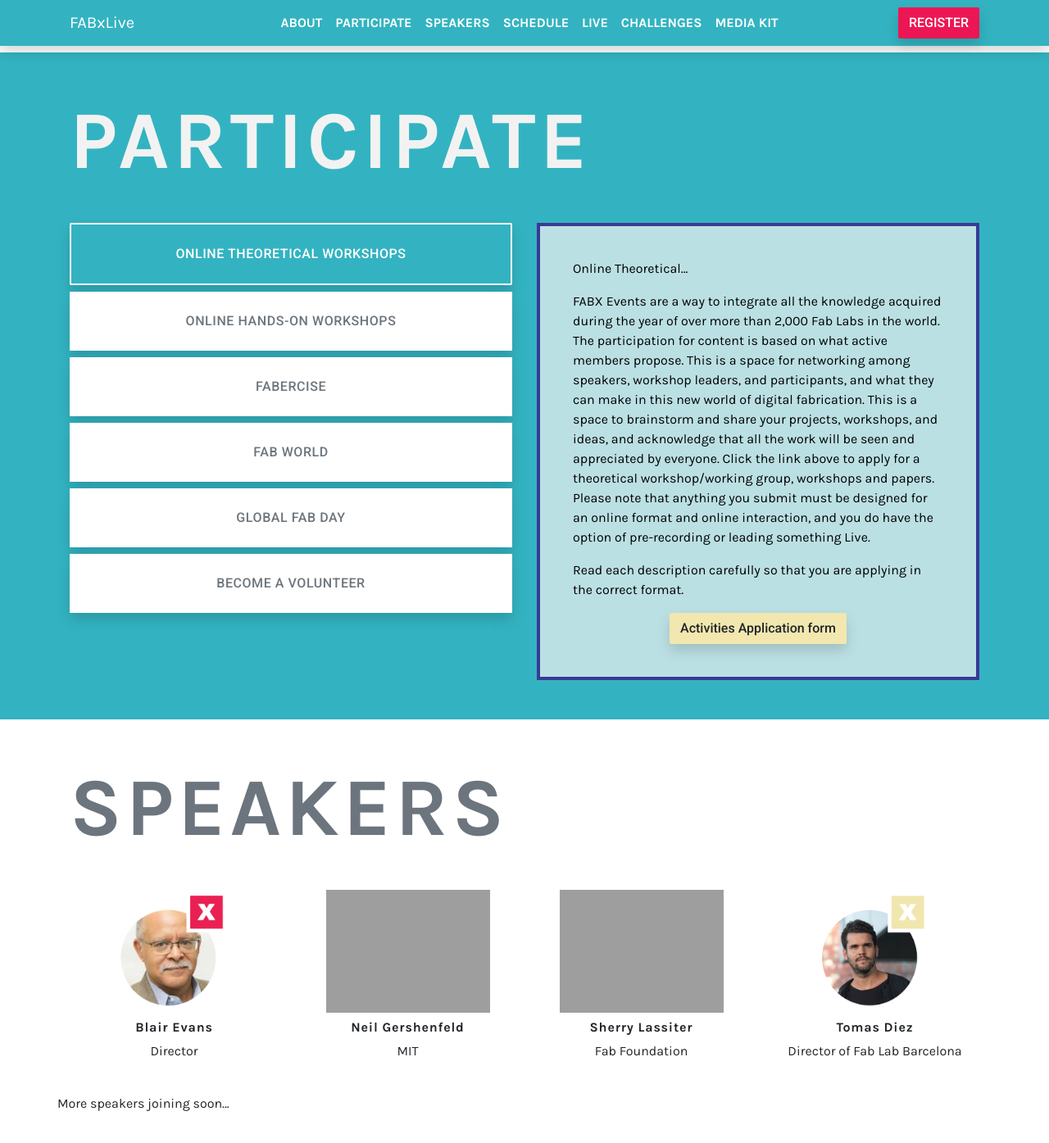
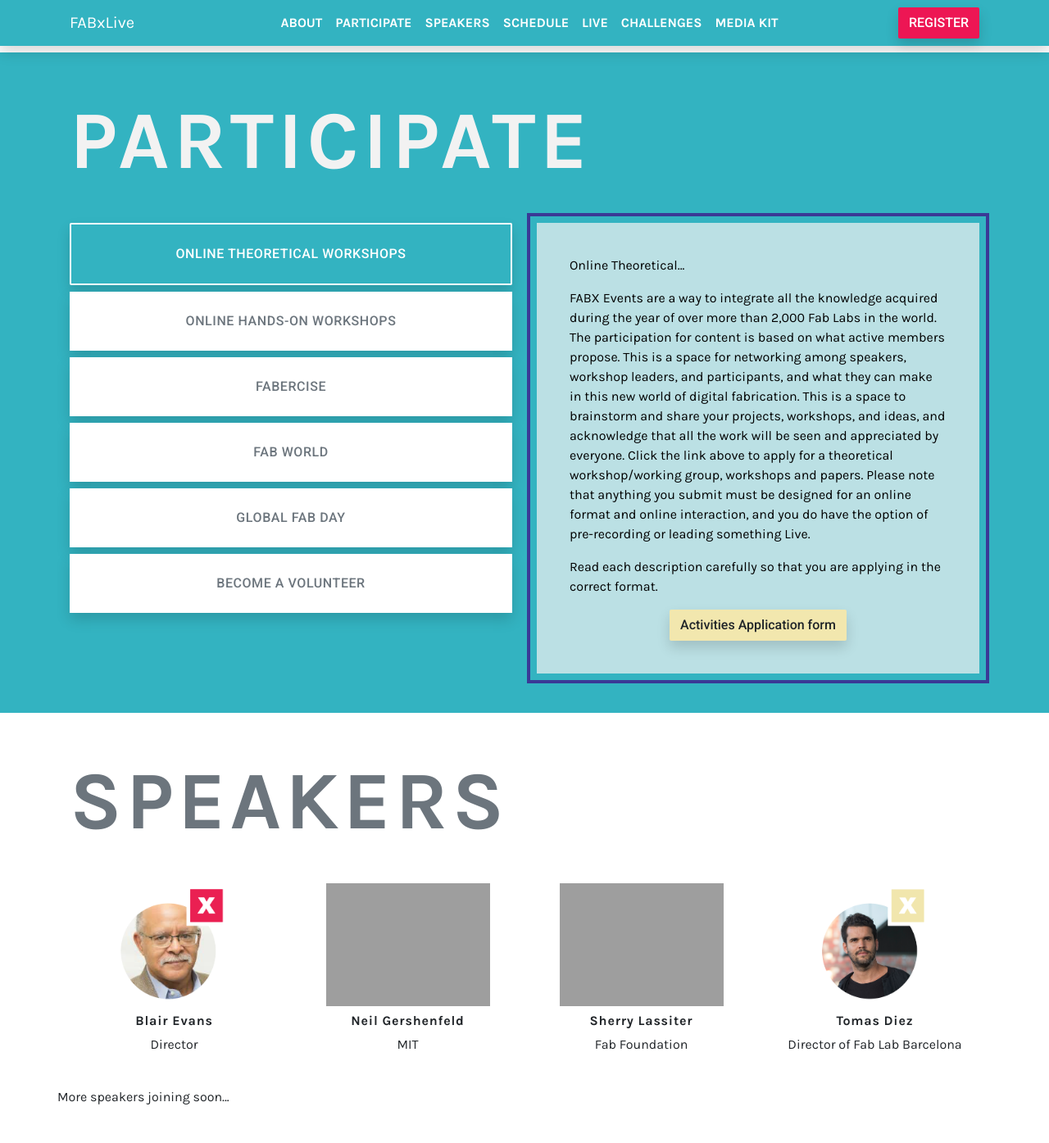
Before and after one commit to fabfoundation/fabxlive2020, a Jekyll site: the page built from index.html, in a window 1280 px wide and 1400 px high, scrolled down 2298 px. Shown: the top 1395 px of the window at 82% size. Built offline with Jekyll 4.4.1, drawn with Linux system fonts in a browser that asks for light colours; nearby versions of some CDN libraries.

Commit message:
Outline offset

```diff
--- a/assets/main.scss
+++ b/assets/main.scss
@@ -133,5 +133,6 @@
 
 .tab-pane {
   padding: 40px;
-  border: 4px solid $blue;
+  outline: 4px solid $blue;
+  outline-offset: 8px;
 }
```
